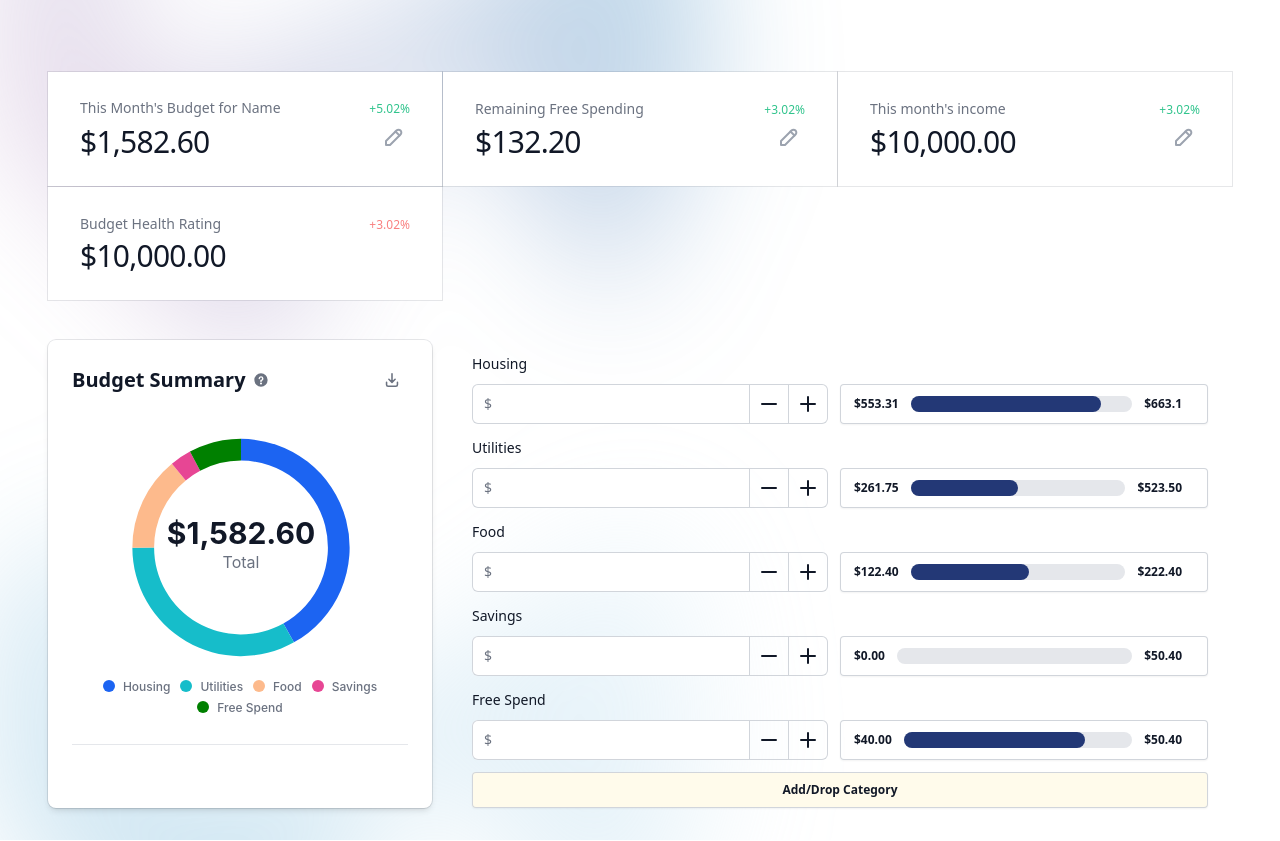
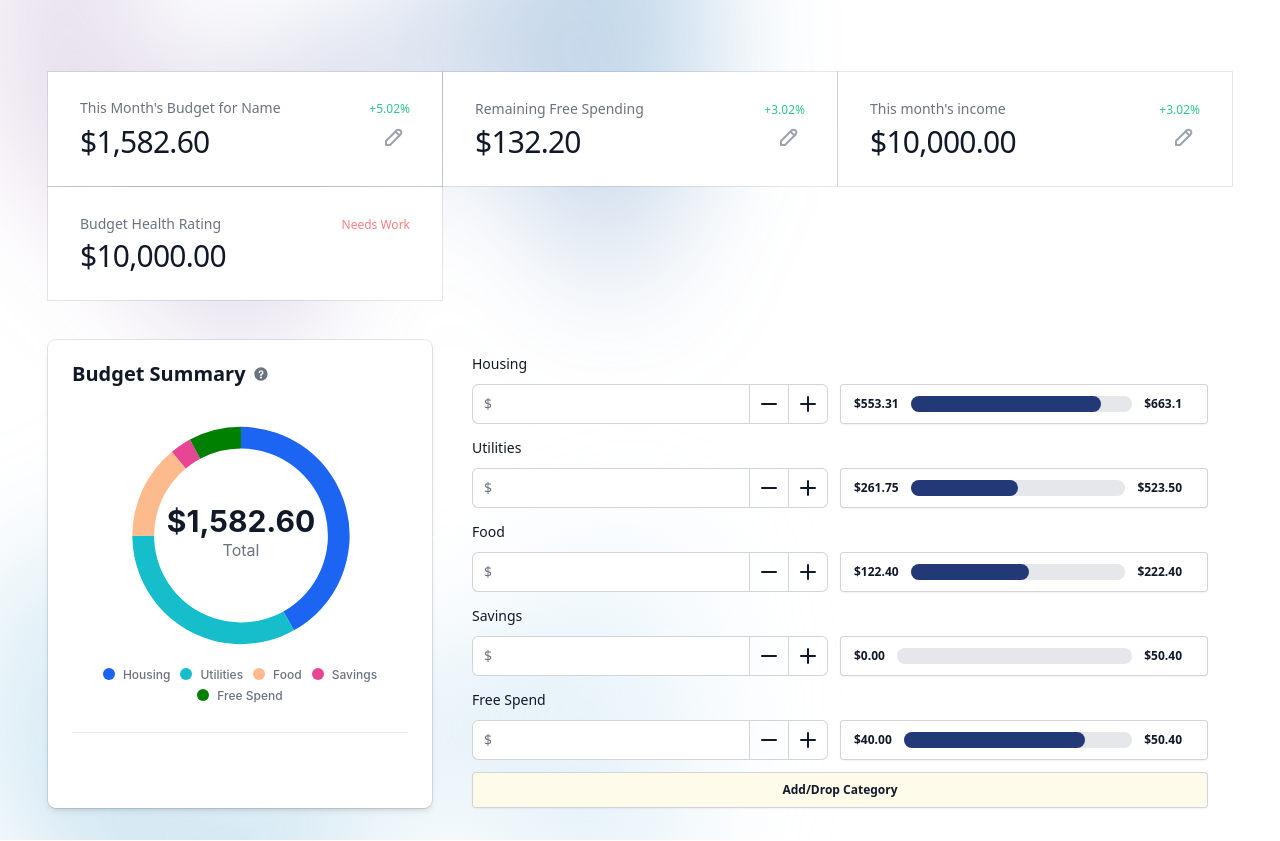
Before and after one commit to Eric1K/TotalFinance, a Flask app: page /budget in a window 1280 px wide. Shown: the part 65-906 px from the top of the page. Run offline with Flask 3, Linux system fonts and the light colour scheme; a user stored in the database is signed in; style sheets or scripts are compiled from the project's sources.

Commit message:
fixing minor bugs

```diff
--- a/flaskmain/models.py
+++ b/flaskmain/models.py
@@ -13,6 +13,8 @@ class Users(db.Model, UserMixin):
     # image_file = db.Column(db.String(20), nullable = False, default = "default.png")
     password = db.Column(db.String(60), nullable = False)
     #posts = db.relationship('Post', backref = "username", lazy = True) multiple posts
+    phone = db.Column(db.String(60), unique = True, nullable = False)
+    dob = db.Column(db.String(60), nullable = False)
 
     def __repr__(self):
         return f"Users('{self.name}', '{self.email}','{self.password}')"
--- a/flaskmain/templates/budget.html
+++ b/flaskmain/templates/budget.html
@@ -53,7 +53,7 @@
 
           <div class="flex flex-wrap items-baseline justify-between ring-1 ring-gray-900/10 dark:bg-gray-800  bg-white px-4 py-6 sm:px-6 xl:px-8">
             <dt class="text-sm font-medium leading-6 text-gray-500">Budget Health Rating</dt>  &nbsp;&nbsp; &nbsp;&nbsp; &nbsp;&nbsp;
-            <dd class="text-xs font-medium text-red-400">+3.02%</dd>
+            <dd class="text-xs font-medium text-red-400">Needs Work</dd>
             <dt class="flex-none text-3xl font-medium leading-10 tracking-tight text-gray-900">$10,000.00</dt>
 
           </div>
@@ -80,7 +80,7 @@
               </svg>
               <div data-popover id="chart-info" role="tooltip" class="absolute z-10 invisible inline-block text-sm text-gray-500 transition-opacity duration-300 bg-white border border-gray-200 rounded-lg shadow-sm opacity-0 w-72 dark:bg-gray-800 dark:border-gray-600 dark:text-gray-400">
                   <div class="p-3 space-y-2">
-                      <h3 class="font-semibold text-gray-900 dark:text-white">Activity growth - Incremental</h3>
+                      <h3 class="font-semibold text-gray-900 dark:text-white">What is this?</h3>
                       <p>Report helps navigate cumulative growth of community activities. Ideally, the chart should have a growing trend, as stagnating chart signifies a significant decrease of community activity.</p>
                       <h3 class="font-semibold text-gray-900 dark:text-white">Calculation</h3>
                       <p>For each date bucket, the all-time volume of activities is calculated. This means that activities in period n contain all activities up to period n, plus the activities generated by your community in period.</p>
@@ -91,16 +91,6 @@
                   <div data-popper-arrow></div>
               </div>
             </div>
-          <div>
-            <button type="button" data-tooltip-target="data-tooltip" data-tooltip-placement="bottom" class="hidden sm:inline-flex items-center justify-center text-gray-500 w-8 h-8 dark:text-gray-400 hover:bg-gray-100 dark:hover:bg-gray-700 focus:outline-none focus:ring-4 focus:ring-gray-200 dark:focus:ring-gray-700 rounded-lg text-sm"><svg class="w-3.5 h-3.5" aria-hidden="true" xmlns="http://www.w3.org/2000/svg" fill="none" viewBox="0 0 16 18">
-        <path stroke="currentColor" stroke-linecap="round" stroke-linejoin="round" stroke-width="2" d="M8 1v11m0 0 4-4m-4 4L4 8m11 4v3a2 2 0 0 1-2 2H3a2 2 0 0 1-2-2v-3"/>
-      </svg><span class="sr-only">Download data</span>
-            </button>
-            <div id="data-tooltip" role="tooltip" class="absolute z-10 invisible inline-block px-3 py-2 text-sm font-medium text-white transition-opacity duration-300 bg-gray-900 rounded-lg shadow-sm opacity-0 tooltip dark:bg-gray-700">
-                Download CSV
-                <div class="tooltip-arrow" data-popper-arrow></div>
-            </div>
-          </div>
       </div>
 
       <!-- <div>
--- a/flaskmain/templates/overview.html
+++ b/flaskmain/templates/overview.html
@@ -238,7 +238,7 @@
 
       <!-- AI interface -->
       <div class="bg-white mt-3 max-w-7xl w-full xl:col-span-3 mx-auto p-4 rounded-lg shadow-md ring-1 ring-gray-900/10">
-        <h1 class="text-2xl text-center font-semibold text-gray-900 mt-2">AI Financial Advisor</h1>
+        <h1 class="text-2xl text-center font-semibold text-gray-900 mt-2">AI Financial Advisor - Warren</h1>
         <div class="chat-container ">
             <div class="chat p-2 lg:mt-64 mt-32 space-y-2">
                 <div class="chat-message user text-right">
```
Also changed, not shown: instance/site.db.
